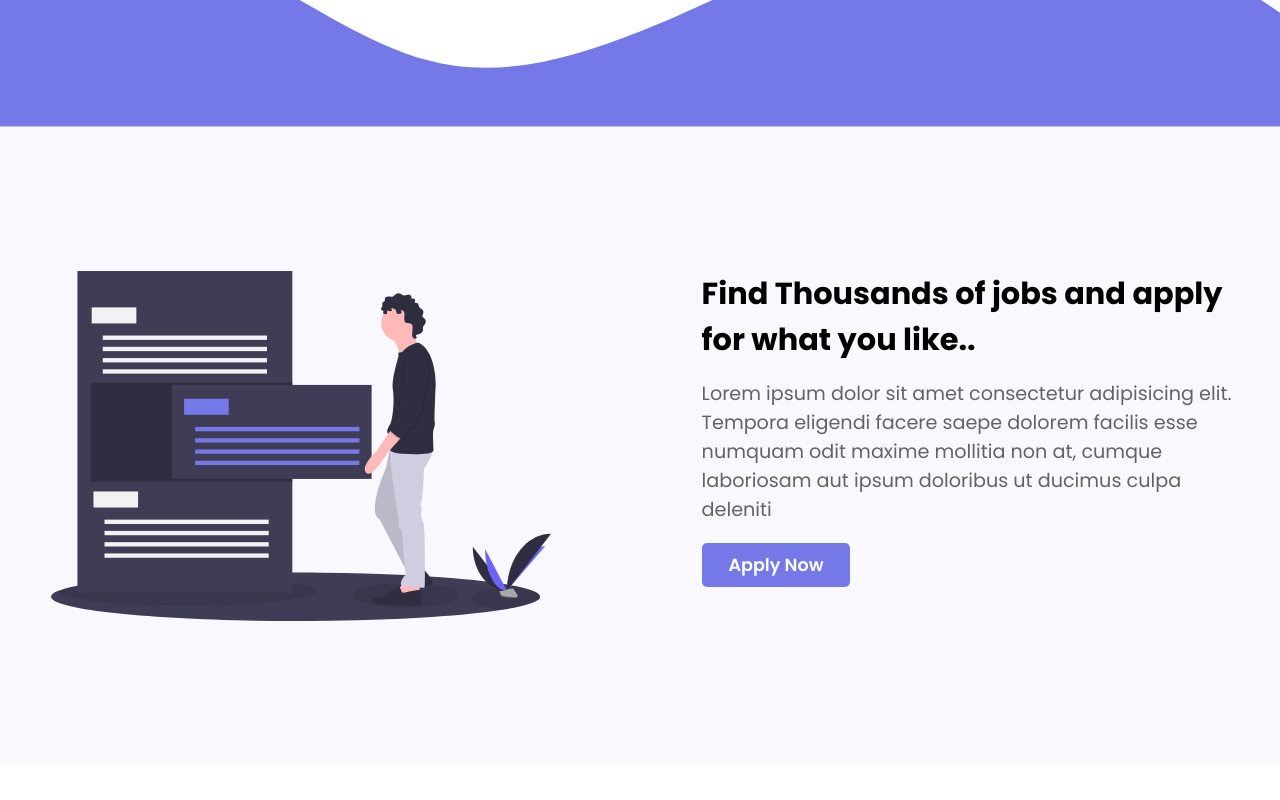
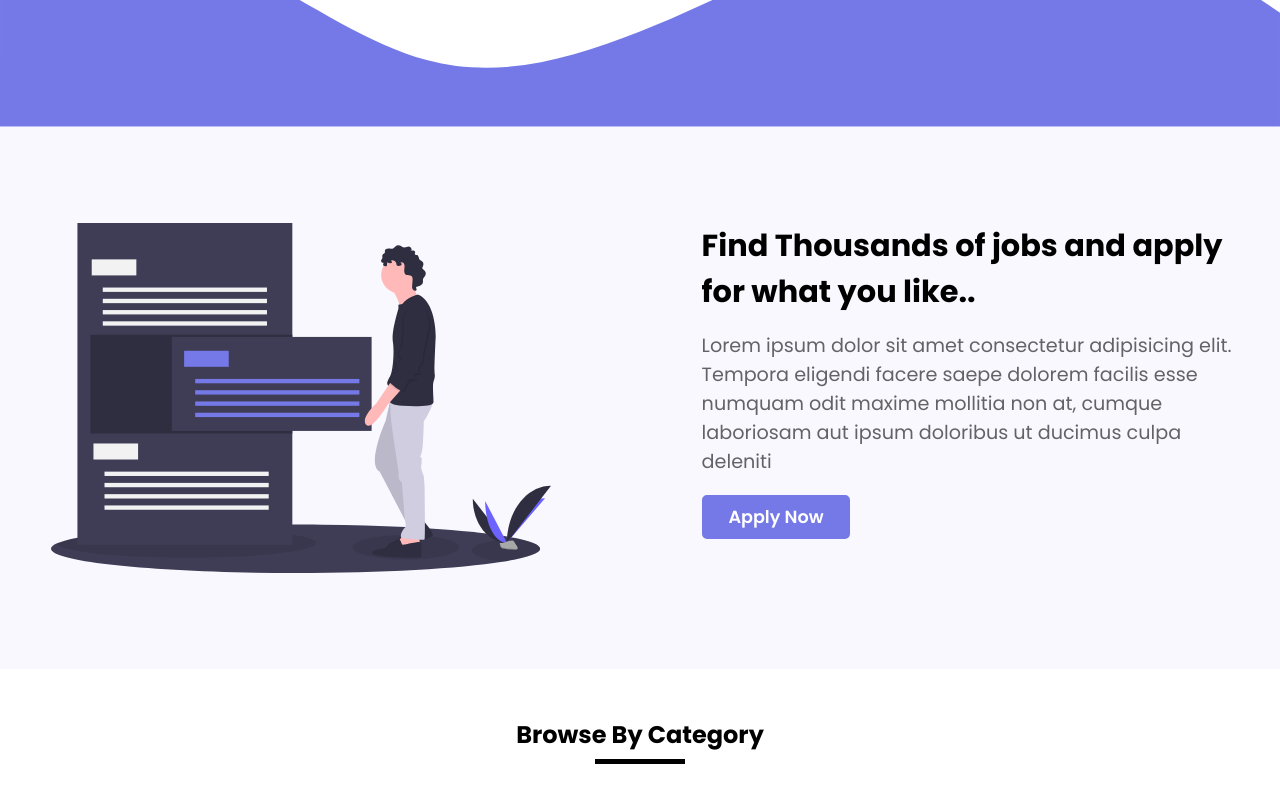
Before and after one commit to codescientist703/job-site, a React (Create React App) app in the folder jobsite/frontend/: page / in a window 1280 px wide. Shown: the part 620-1420 px from the top of the page. Built offline with nearby package versions, Linux system fonts and the light colour scheme.

Commit message:
fixed small bugs

```diff
--- a/jobsite/frontend/src/pages/Home/Home.elements.js
+++ b/jobsite/frontend/src/pages/Home/Home.elements.js
@@ -170,7 +170,7 @@ export const Container = styled.div`
 	width: 100%;
 	max-width: ${({ theme }) => theme.maxWidthLg}px;
 	margin: 0 auto;
-	padding: 6.25rem ${({ theme }) => theme.homePaddingLR};
+	padding: 6rem ${({ theme }) => theme.homePaddingLR};
 	display: flex;
 	flex-direction: column-reverse;
 
@@ -178,7 +178,6 @@ export const Container = styled.div`
 	@media screen and (min-width: ${({ theme }) => theme.md}px) {
 		flex-direction: row;
 		justify-content: space-between;
-		padding: 9rem ${({ theme }) => theme.homePaddingLR};
 	}
 `;
 
--- a/jobsite/frontend/src/pages/JobExperienceForm/JobExperienceForm.js
+++ b/jobsite/frontend/src/pages/JobExperienceForm/JobExperienceForm.js
@@ -93,6 +93,7 @@ const JobExperienceForm = () => {
 	const config = {
 		formats: ['p', 'blockquote', 'pre', 'h2', 'h3', 'h4', 'h5', 'h6'],
 		buttonList: [
+			['formatBlock', 'align', 'outdent', 'indent'],
 			[
 				'bold',
 				'underline',
@@ -100,9 +101,8 @@ const JobExperienceForm = () => {
 				'strike',
 				'subscript',
 				'superscript',
-				'list',
+				'textStyle',
 			],
-			['outdent', 'indent', 'formatBlock', 'align'],
 			['table', 'link'],
 			['undo', 'redo'],
 		],
--- a/jobsite/frontend/src/pages/JobList/JobList.js
+++ b/jobsite/frontend/src/pages/JobList/JobList.js
@@ -6,7 +6,6 @@ import {
 	JobCard,
 	Breadcumb,
 	Container,
-	Filter,
 	LayoutContainer,
 	FluidContainer,
 	Title,
@@ -20,6 +19,9 @@ import {
 import axios from '../../axios';
 import ReactPaginate from 'react-paginate';
 import Skeleton from 'react-loading-skeleton';
+import React from 'react';
+
+const Filter = React.lazy(() => import('../../components/Filter/Filter'));
 
 const JobList = (props) => {
 	let { categoryName } = useParams();
```
Also changed, not shown: 52 other files (tests, documents, lock files or other folders).
